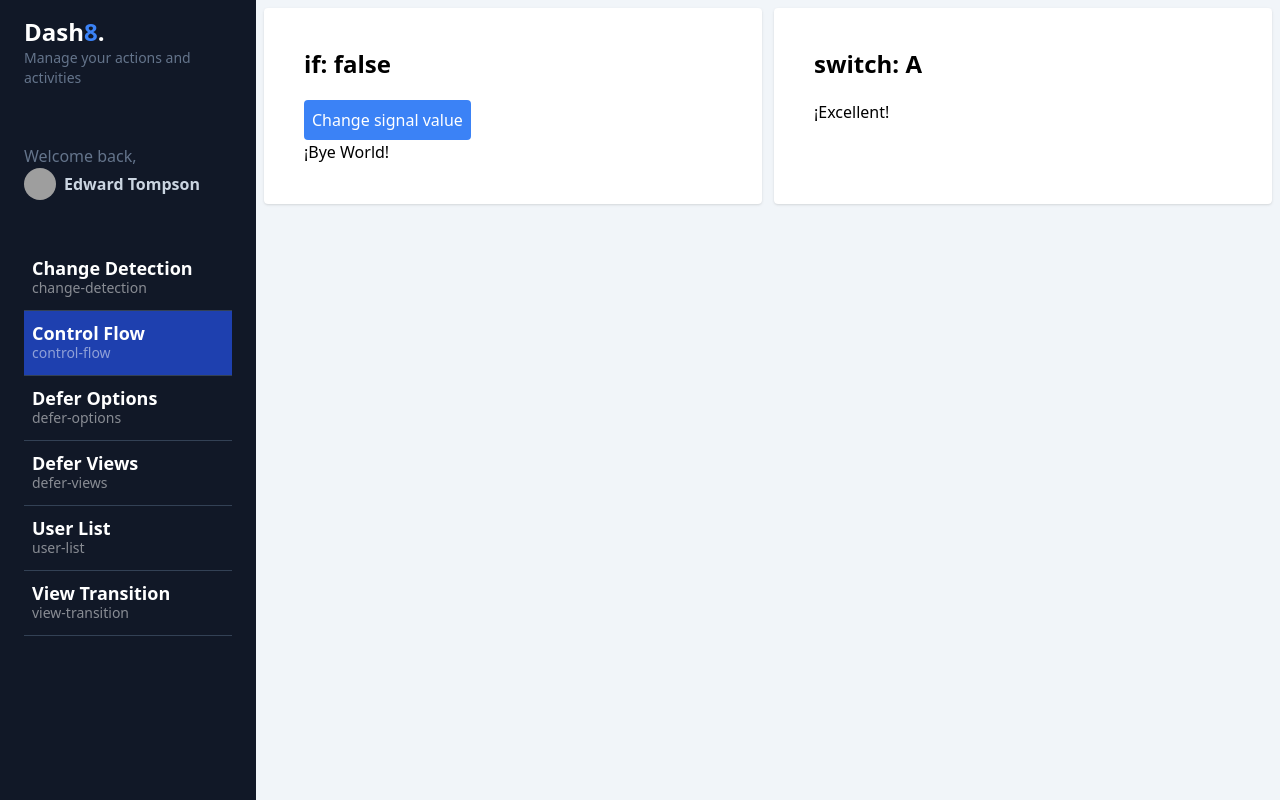
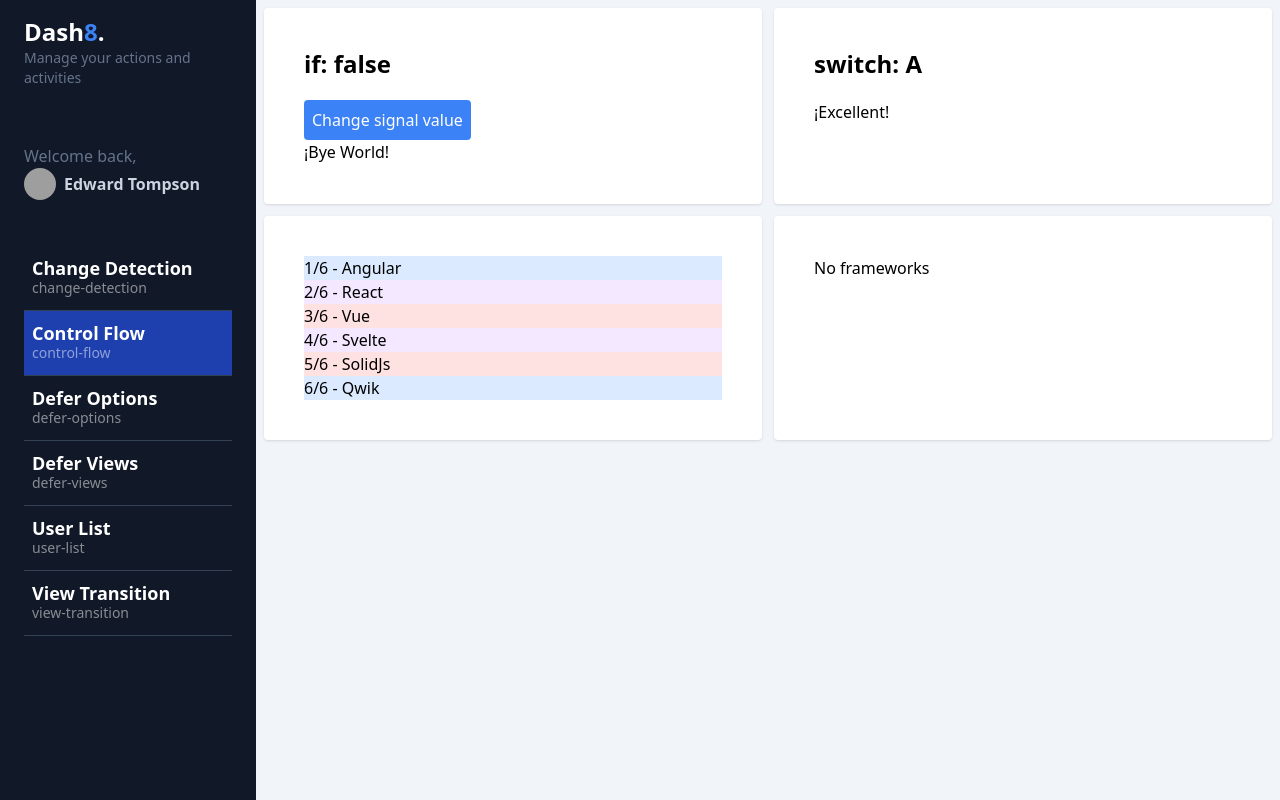
Before and after one commit to guidopontet/dashboard-angular, an Angular app: page /dashboard/control-flow in a window 1280 px wide. Built offline with nearby package versions, Linux system fonts and the light colour scheme; grey boxes are pictures that could not be loaded.

Commit message:
feat: add @for control flow

```diff
--- a/src/app/dashboard/pages/control-flow/control-flow.component.html
+++ b/src/app/dashboard/pages/control-flow/control-flow.component.html
@@ -32,4 +32,29 @@
     }
 
   </div>
+
+  <div class="bg-white rounded shadow p-10">
+    <ul>
+      @for (framework of frameworks(); track framework;
+        let i = $index, last = $last, even = $even, odd = $odd, count = $count, first = $first) {
+        <li [class]="{
+          'bg-red-100': even && !first && !last,
+          'bg-purple-100': odd && !first && !last,
+          'bg-blue-100': first || last,
+        }">
+          {{ i + 1 }}/{{ count }} - {{ framework }}
+        </li>
+      }
+    </ul>
+  </div>
+
+  <div class="bg-white rounded shadow p-10">
+    <ul>
+      @for (framework of frameworks2(); track $index) {
+        <li>{{ framework }}</li>
+      } @empty {
+        <li>No frameworks</li>
+      }
+    </ul>
+  </div>
 </section>
--- a/src/app/dashboard/pages/control-flow/control-flow.component.ts
+++ b/src/app/dashboard/pages/control-flow/control-flow.component.ts
@@ -12,6 +12,8 @@
 export default class ControlFlowComponent {
   public showContent = signal(false);
   public grade = signal<Grade>('A');
+  public frameworks = signal<string[]>(['Angular', 'React', 'Vue', 'Svelte', 'SolidJs', 'Qwik']);
+  public frameworks2 = signal<string[]>([]);
 
   public toggleContent() {
     this.showContent.update((value) => !value)
```
